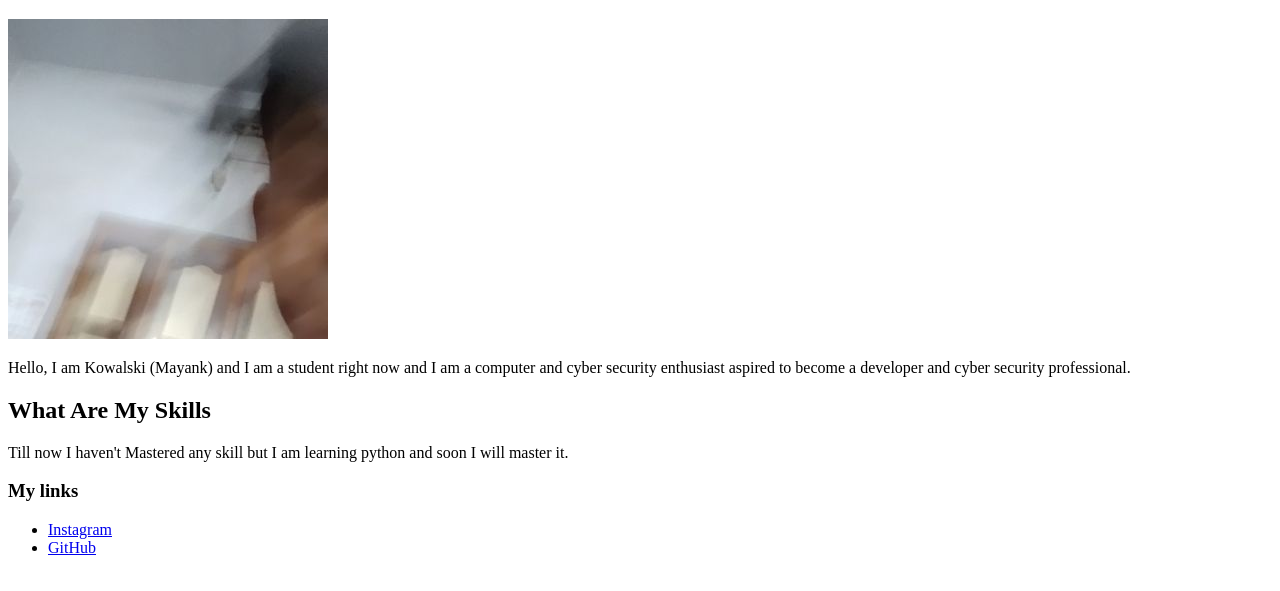
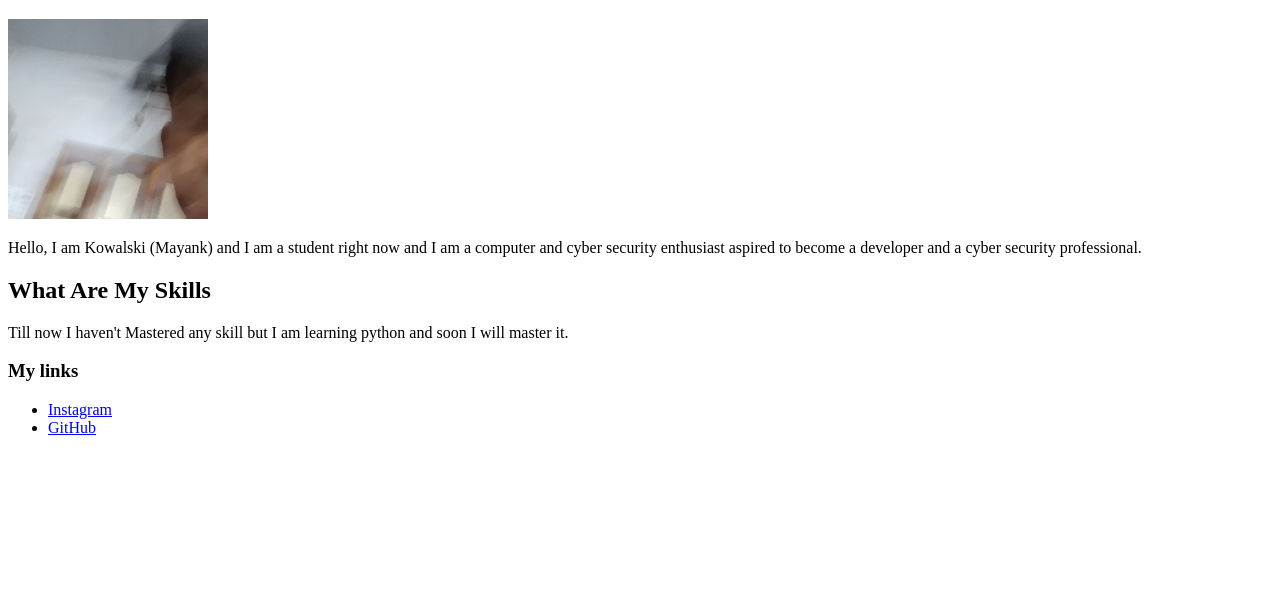
Before and after one commit to kowalski369/kowalski369.github.io, a plain HTML site: page index.html in a window 1280 px wide. Shown: the part 61-652 px from the top of the page. Drawn offline with Linux system fonts and the light colour scheme.

Commit message:
just fixed minor error in my sentences

```diff
--- a/index.html
+++ b/index.html
@@ -9,9 +9,9 @@
     <h1>
         About Me
     </h1>
-    <img src="2024-04-10_15-24-34_UTC_profile_pic.jpg" alt="profile picture">
+    <img height="200" src="2024-04-10_15-24-34_UTC_profile_pic.jpg" alt="profile picture">
     <p>
-        Hello, I am Kowalski (Mayank) and I am a student right now and I am a computer and cyber security enthusiast aspired to become a developer and cyber security professional.
+        Hello, I am Kowalski (Mayank) and I am a student right now and I am a computer and cyber security enthusiast aspired to become a developer and a cyber security professional.
     </p>
     <h2>What Are My Skills</h2>
     <p>
```
